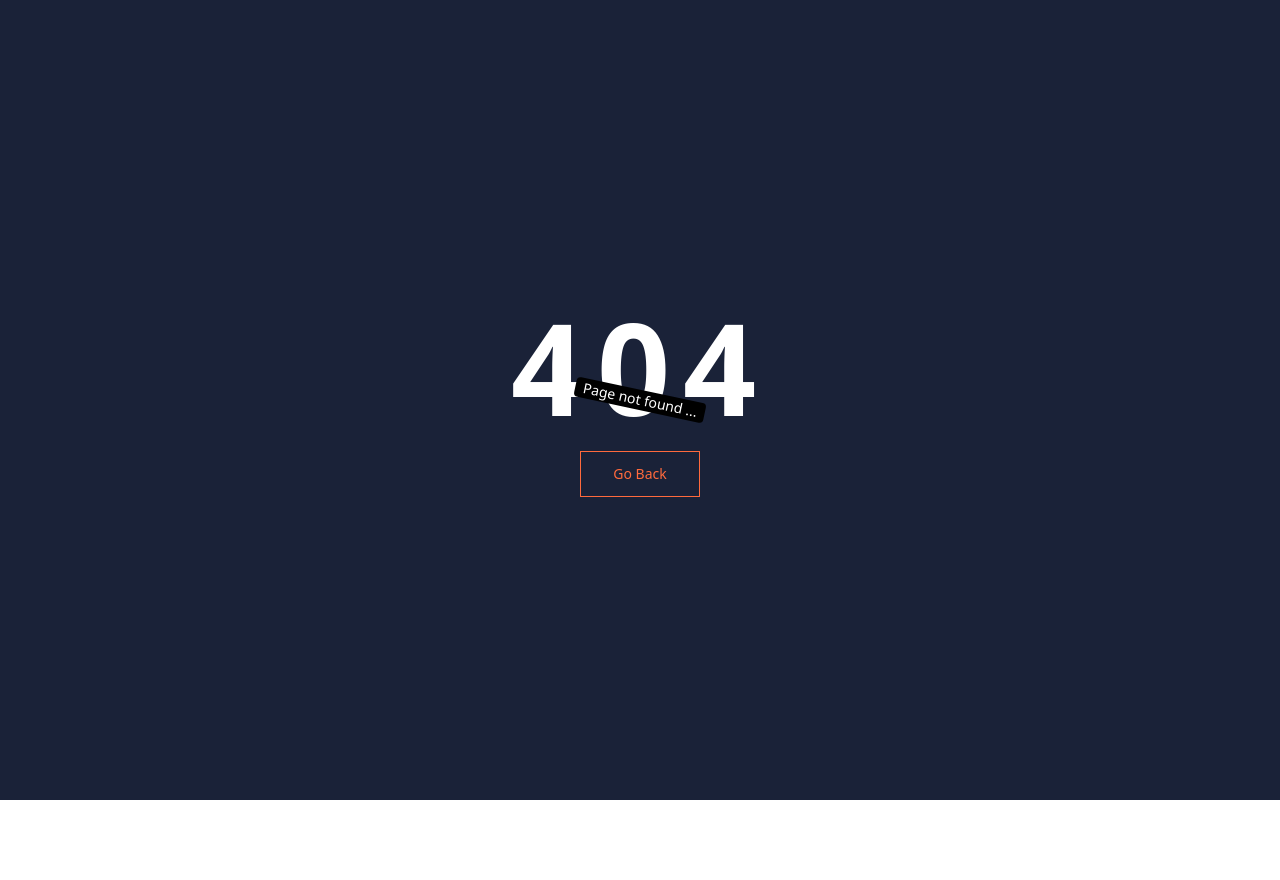
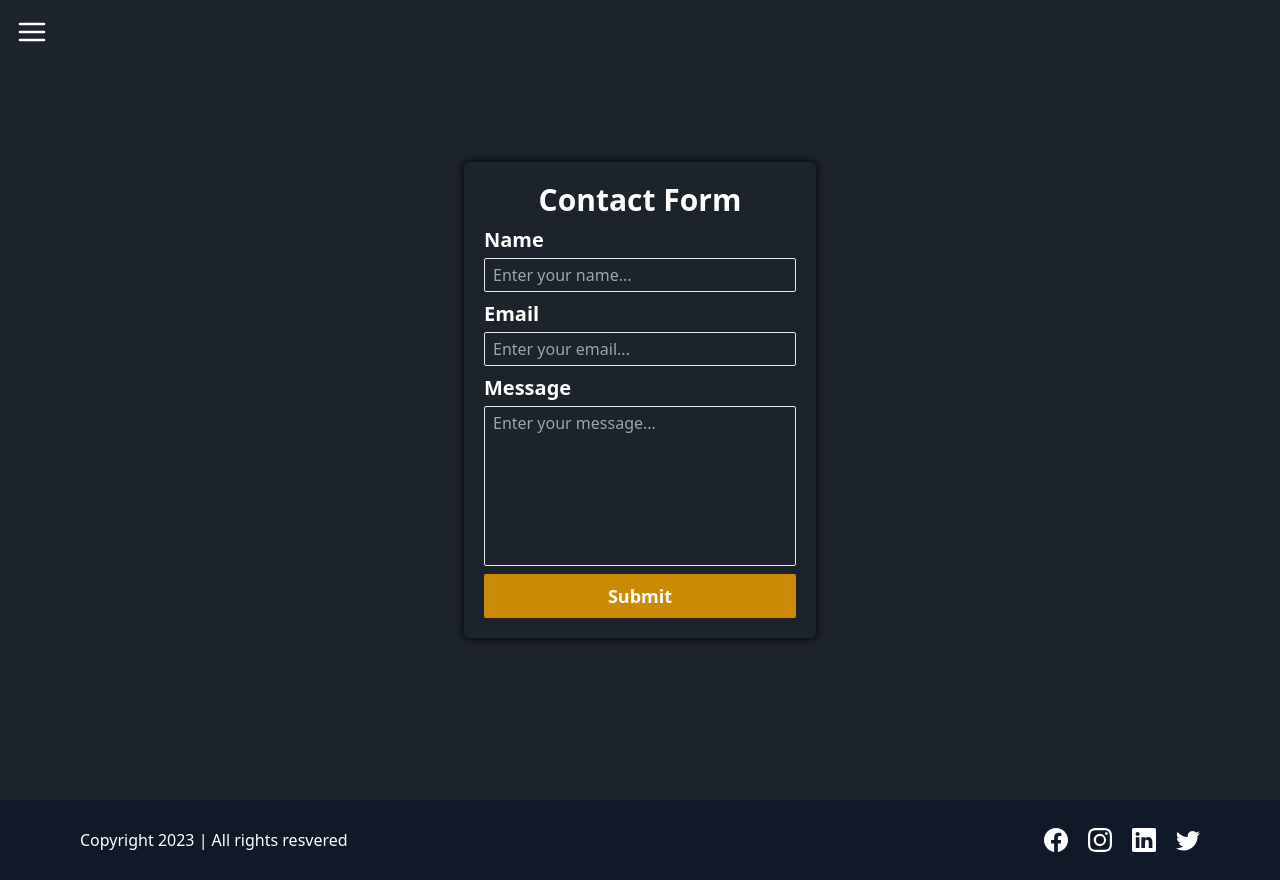
Before and after one commit to Princegupta101/Learning-Management-System, a React (Vite) app in the folder Client/: page /contact in a window 1280 px wide. Before the commit this address had no page. Before the commit the page ends 800 px from the top, so only its background shows below. Built offline with nearby package versions, Linux system fonts and the light colour scheme.

Commit message:
Added contact page

```diff
--- a/Client/src/App.jsx
+++ b/Client/src/App.jsx
@@ -3,8 +3,9 @@
 
 import { Route, Routes } from 'react-router-dom'
 
-import CourseList from './Course/CourseList.jsx'
 import AboutUs from './Pages/AboutUs.jsx'
+import Contact from './Pages/Contact.jsx'
+import CourseList from './Pages/Course/CourseList.jsx'
 import HomePage from './Pages/HomePage.jsx'
 import Login from './Pages/Login.jsx'
 import NotFound from './Pages/NotFound.jsx'
@@ -16,11 +17,11 @@
       <Routes>
           <Route path='/' element={<HomePage/>}></Route>
           <Route path='/about' element={<AboutUs/>}></Route>
+          <Route path='/courses' element={<CourseList/>}></Route>
+          <Route path='/contact' element={<Contact/>}></Route>
 
           <Route path='/signup' element={<Signup/>}></Route>
           <Route path='/login' element={<Login/>}></Route>
-
-          <Route path='/courses' element={<CourseList/>}></Route>
 
           <Route path='*' element={<NotFound/>}></Route>
       </Routes>
--- /dev/null
+++ b/Client/src/Helpers/regexMatcher.js
@@ -0,0 +1,8 @@
+ export function isEmail(string){
+    return string.match(/^(([^<>()[\]\\.,;:\s@\"]+(\.[^<>()[\]\\.,;:\s@\"]+)*)|(\".+\"))@((\[[0-9]{1,3}\.[0-9]{1,3}\.[0-9]{1,3}\.[0-9]{1,3}\])|(([a-zA-Z\-0-9]+\.)+[a-zA-Z]{2,}))$/);
+
+}
+export function isPassword(string){
+    return string.match(/^(?=.*[0-9])(?=.*[!@#$%^&*])[a-zA-Z0-9!@#$%^&*]{6,16}$/);
+
+}
--- /dev/null
+++ b/Client/src/Pages/Contact.jsx
@@ -0,0 +1,110 @@
+import { useState } from "react";
+import toast from "react-hot-toast";
+
+import axiosInstance from "../Helpers/axiosinstance";
+import { isEmail } from "../Helpers/regexMatcher";
+import HomeLayout from "../Layouts/HomeLayout";
+
+function Contact(){
+
+    const [userInput , setUserInput]= useState({
+        name:"",
+        email:"",
+        message:"",
+    })
+
+    function handleInputChange(e){
+            const {name , value}= e.target;
+            console.log(name, value);
+            setUserInput({
+                ...userInput ,
+                [name]:value
+            })
+
+    }
+
+     async function onFormSubmit(e){
+        e.preventDefault();
+        if(!userInput.email || !userInput.name || !userInput.message){
+                toast.error("All fields are mandatory");
+                return;
+        }
+        if(!isEmail(userInput.email)){
+            toast.error("Invalid Email ")
+            return;
+        }
+        try {
+            const response = axiosInstance.post("/contact",userInput)
+            toast.promise(response,{
+                loading:"Submitting your message....",
+                success:"Form submitted sucessfully",
+                error:"Failed to submit the from"
+            })
+            const contactResponse = await response;
+            if(contactResponse?.data?.success){
+                setUserInput({
+                    name:"",
+                    email:"",
+                    message:""
+                })
+            }
+        } catch (error) {
+            toast.error("operation failed......")
+        }
+    }
+
+    return (
+     <HomeLayout>
+        <div className=" flex items-center justify-center  h-[100vh]">
+            <form
+                noValidate
+                onSubmit={onFormSubmit}
+                className=" flex  flex-col items-center justify-center  gap-2  p-5 rounded-md text-white shadow-[0_0_10px_black] w-[22rem]">
+                <h1 className=" text-3xl font-semibold">
+                        Contact Form
+                </h1>
+
+                <div className=" flex flex-col w-full gap-1">
+                    <label htmlFor="name" className=" text-xl font-semibold">Name</label>
+                    <input
+                        className=" bg-transparent  border  px-2 py-1 rounded-sm"
+                        type="text"
+                        name="name"
+                        id="name"
+                        placeholder="Enter your name..."
+                        onChange={handleInputChange}
+                        value={userInput.name}
+                    />
+                </div>
+
+                <div className=" flex flex-col w-full gap-1">
+                    <label htmlFor="email" className=" text-xl font-semibold">Email</label>
+                    <input
+                        className=" bg-transparent  border  px-2 py-1 rounded-sm"
+                        type="email"
+                        name="email"
+                        id="email"
+                        placeholder="Enter your email..."
+                        onChange={handleInputChange}
+                        value={userInput.email}
+                    />
+                </div>
+
+                <div className=" flex flex-col w-full gap-1">
+                    <label htmlFor="message" className=" text-xl font-semibold">Message</label>
+                    <textarea
+                        className=" bg-transparent  border  px-2 py-1 rounded-sm resize-none h-40"
+                        name="message"
+                        id="message"
+                        placeholder="Enter your message..."
+                        onChange={handleInputChange}
+                        value={userInput.message}
+                    />
+                </div>
+                <button type="submit" className=" w-full bg-yellow-600 hover:bg-yellow-500 transition-all ease-in-out duration-300 rounded-sm py-2 font-semibold text-lg cursor-pointer">Submit</button>
+            </form>
+        </div>
+     </HomeLayout>
+    )
+}
+export  default Contact;
--- a/Client/src/Course/CourseList.jsx
+++ b/Client/src/Pages/Course/CourseList.jsx
@@ -1,9 +1,9 @@
 import { useEffect } from "react";
 import {useDispatch, useSelector} from "react-redux"
 
-import CourseCard from "../Compontents/CourseCard";
-import HomeLayout from "../Layouts/HomeLayout";
-import { getAllCourse } from "../Redux/Slices/CourseSlice";
+import CourseCard from "../../Compontents/CourseCard";
+import HomeLayout from "../../Layouts/HomeLayout";
+import { getAllCourse } from "../../Redux/Slices/CourseSlice";
 
 function CourseList(){
 
--- a/Client/src/Pages/Login.jsx
+++ b/Client/src/Pages/Login.jsx
@@ -3,8 +3,8 @@
 import { useDispatch } from "react-redux";
 import { Link, useNavigate } from "react-router-dom";
 
+import HomeLayout from "../Layouts/HomeLayout";
 import { login } from "../Redux/Slices/AuthSlice";
-import HomeLayout from "../Layouts/HomeLayout";
 
 function Login(){
 
--- a/Client/src/Pages/Signup.jsx
+++ b/Client/src/Pages/Signup.jsx
@@ -4,8 +4,9 @@
 import { useDispatch } from "react-redux";
 import { Link, useNavigate } from "react-router-dom";
 
+import { isEmail, isPassword } from "../Helpers/regexMatcher";
+import HomeLayout from "../Layouts/HomeLayout";
 import { creatAccount } from "../Redux/Slices/AuthSlice";
-import HomeLayout from "../Layouts/HomeLayout";
 
 function Signup(){
 
@@ -64,13 +65,13 @@
         }
 
         //email vaildtaion
-        if (!signupData.email.match(/^(([^<>()[\]\\.,;:\s@\"]+(\.[^<>()[\]\\.,;:\s@\"]+)*)|(\".+\"))@((\[[0-9]{1,3}\.[0-9]{1,3}\.[0-9]{1,3}\.[0-9]{1,3}\])|(([a-zA-Z\-0-9]+\.)+[a-zA-Z]{2,}))$/)) {
+        if (!isEmail(signupData.email)) {
             toast.error("Invaild email id  ")
             return;
         }
 
         //checking password
-        if(!signupData.password.match(/^(?=.*[0-9])(?=.*[!@#$%^&*])[a-zA-Z0-9!@#$%^&*]{6,16}$/)) {
+        if(!isPassword(signupData.password)){
             toast.error("Password should be 6 - 16 character long with atleast a number and special character");
             return;
         }
```
